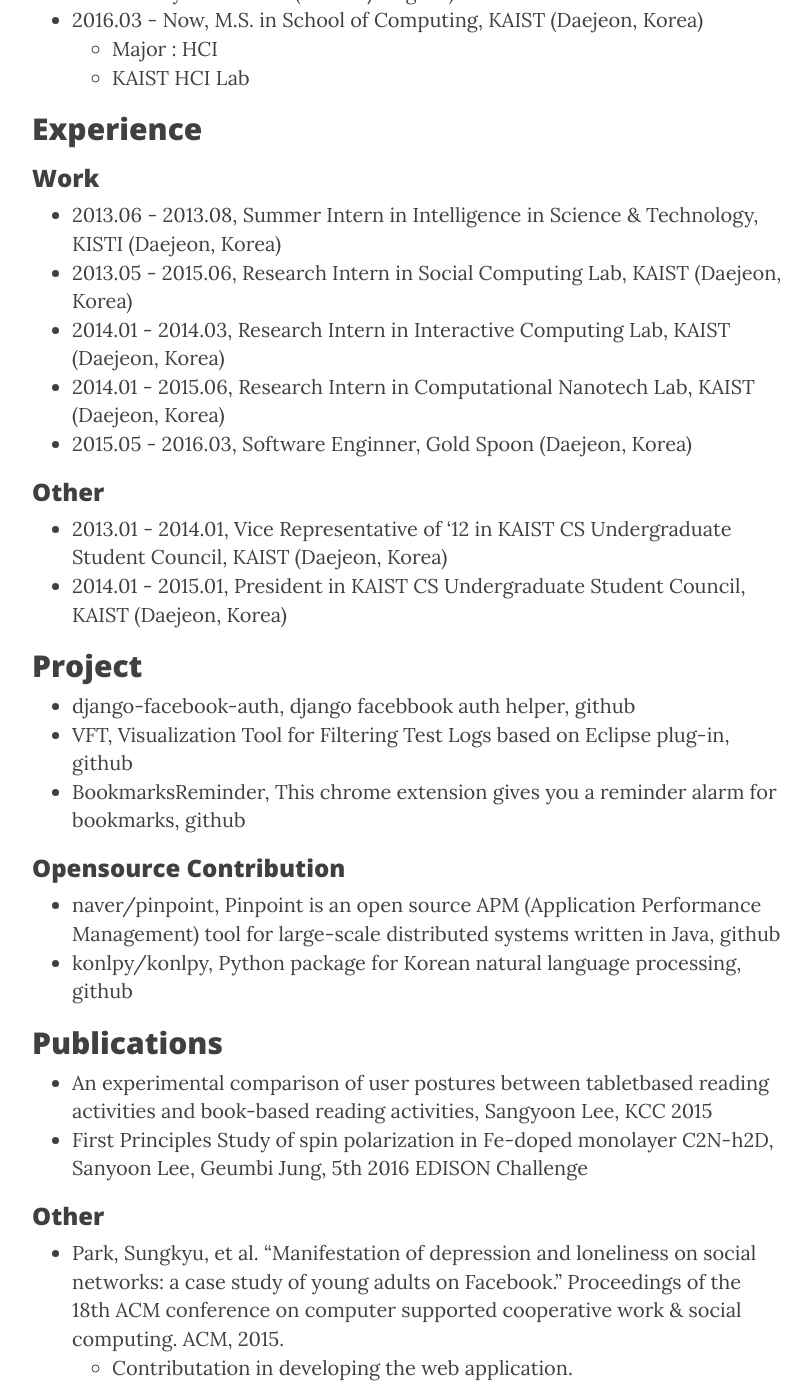
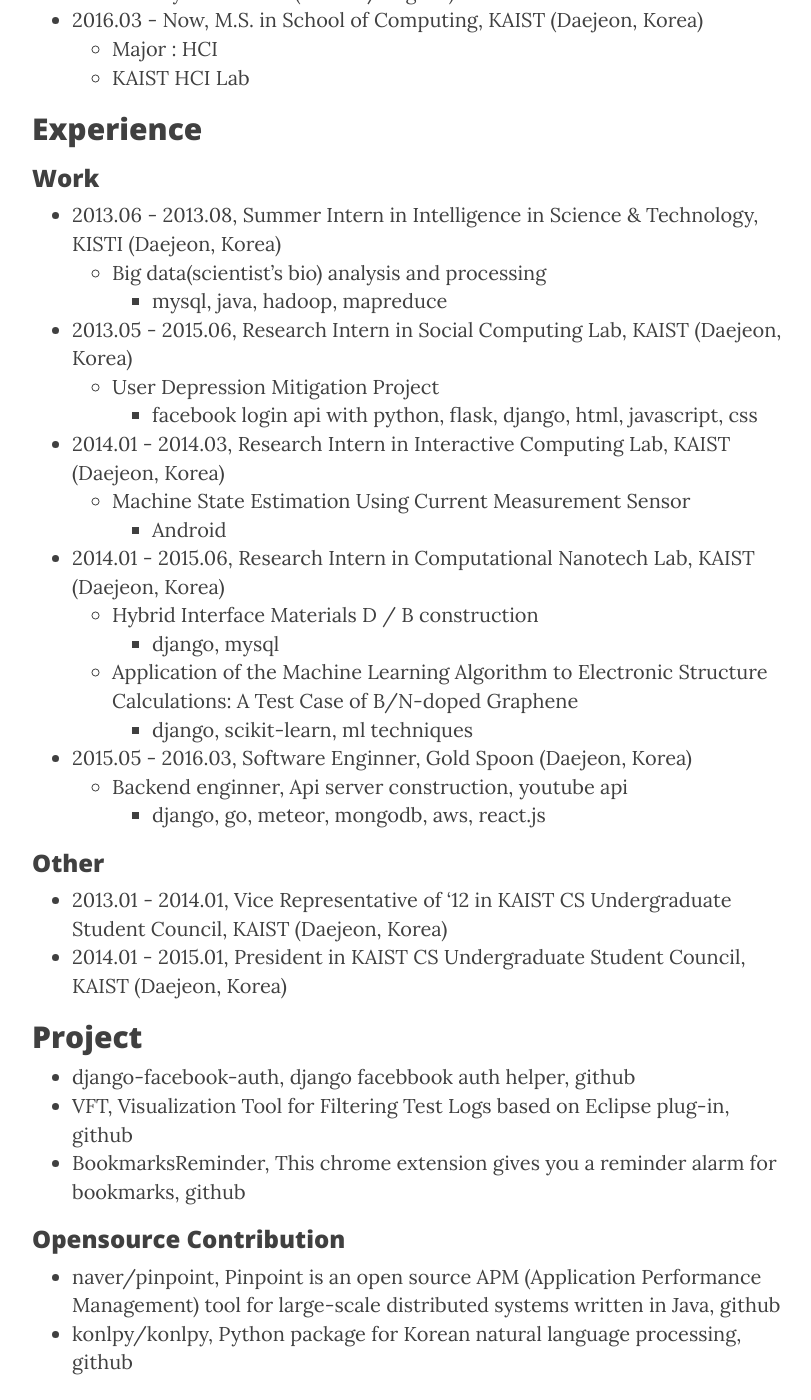
Before and after one commit to pinetree408/pinetree408.github.io, a Jekyll site: the page built from about/index.markdown, in a window 1280 px wide and 1400 px high, scrolled down 784 px. Shown: the whole window, without its empty margins (233-1044 px from the left). Built offline with Jekyll 4.4.1, drawn with Linux system fonts in a browser that asks for light colours; nearby versions of some CDN libraries; our own code applies the rules of GitHub Pages for plain Markdown files; some of the changed text lies outside the part shown.

Commit message:
Add detail information at cv

```diff
--- a/about/index.markdown
+++ b/about/index.markdown
@@ -22,10 +22,22 @@
 ### Work
 
 - 2013.06 - 2013.08, Summer Intern in Intelligence in Science & Technology, [KISTI](http://www.kisti.re.kr/) (Daejeon, Korea)
+  - Big data(scientist's bio) analysis and processing
+    - mysql, java, hadoop, mapreduce
 - 2013.05 - 2015.06, Research Intern in Social Computing Lab, KAIST (Daejeon, Korea)
+  - User Depression Mitigation Project
+    - facebook login api with python, flask, django, html, javascript, css
 - 2014.01 - 2014.03, Research Intern in Interactive Computing Lab, KAIST (Daejeon, Korea)
+  - Machine State Estimation Using Current Measurement Sensor
+    - Android
 - 2014.01 - 2015.06, Research Intern in Computational Nanotech Lab, KAIST (Daejeon, Korea)
+  - Hybrid Interface Materials D / B construction
+    - django, mysql
+  - Application of the Machine Learning Algorithm to Electronic Structure Calculations: A Test Case of B/N-doped Graphene
+    - django, scikit-learn, ml techniques
 - 2015.05 - 2016.03, Software Enginner, Gold Spoon (Daejeon, Korea)
+  - Backend enginner, Api server construction, youtube api
+    - django, go, meteor, mongodb, aws, react.js
 
 ### Other
 
@@ -51,4 +63,6 @@
 ### Other
 
 - Park, Sungkyu, et al. "Manifestation of depression and loneliness on social networks: a case study of young adults on Facebook." Proceedings of the 18th ACM conference on computer supported cooperative work & social computing. ACM, 2015.
-  - Contributation in developing the web application.
+  - Contribution in developing the web application.
+- Kim, et al. "Application of the Machine Learning Algorithm to Electronic Structure Calculations: A Test Case of B/N-doped Graphene", kps, 2016
+  - Contribution in developing the web application & machine learning techniques
```
